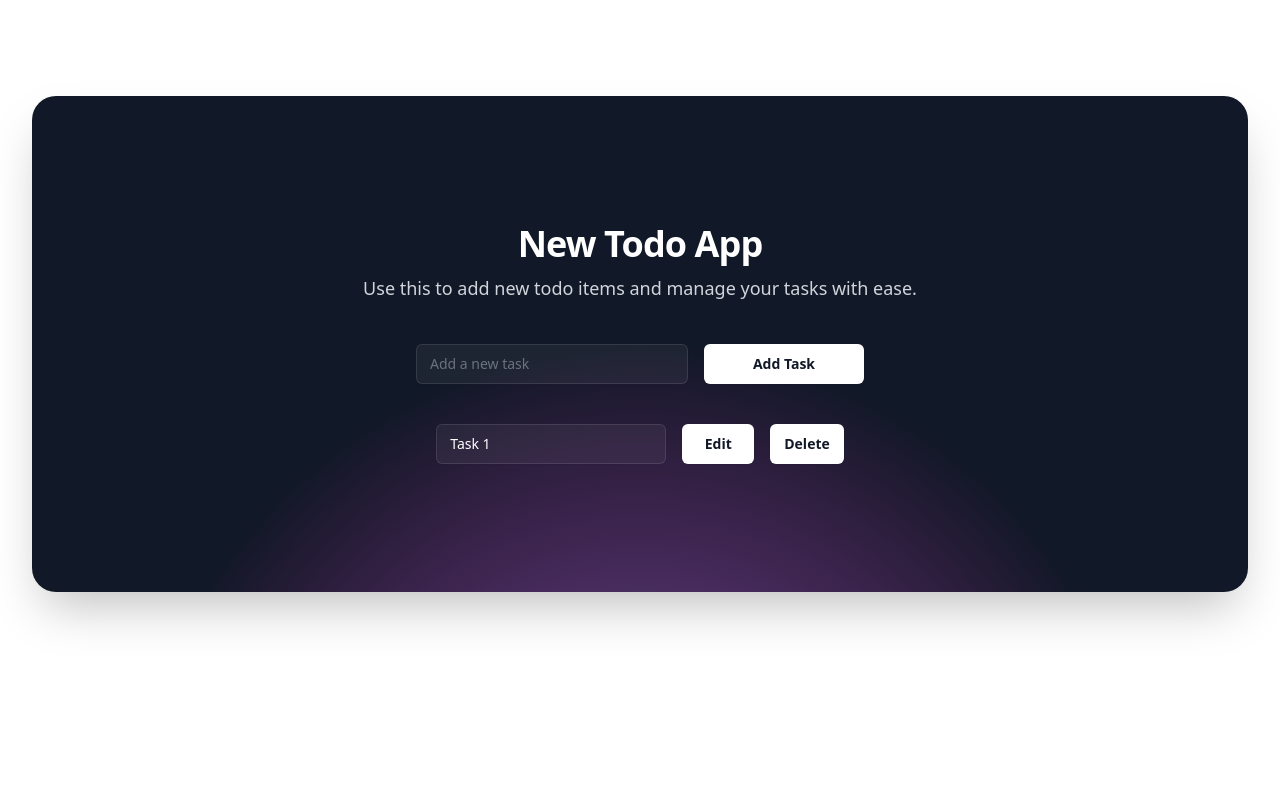
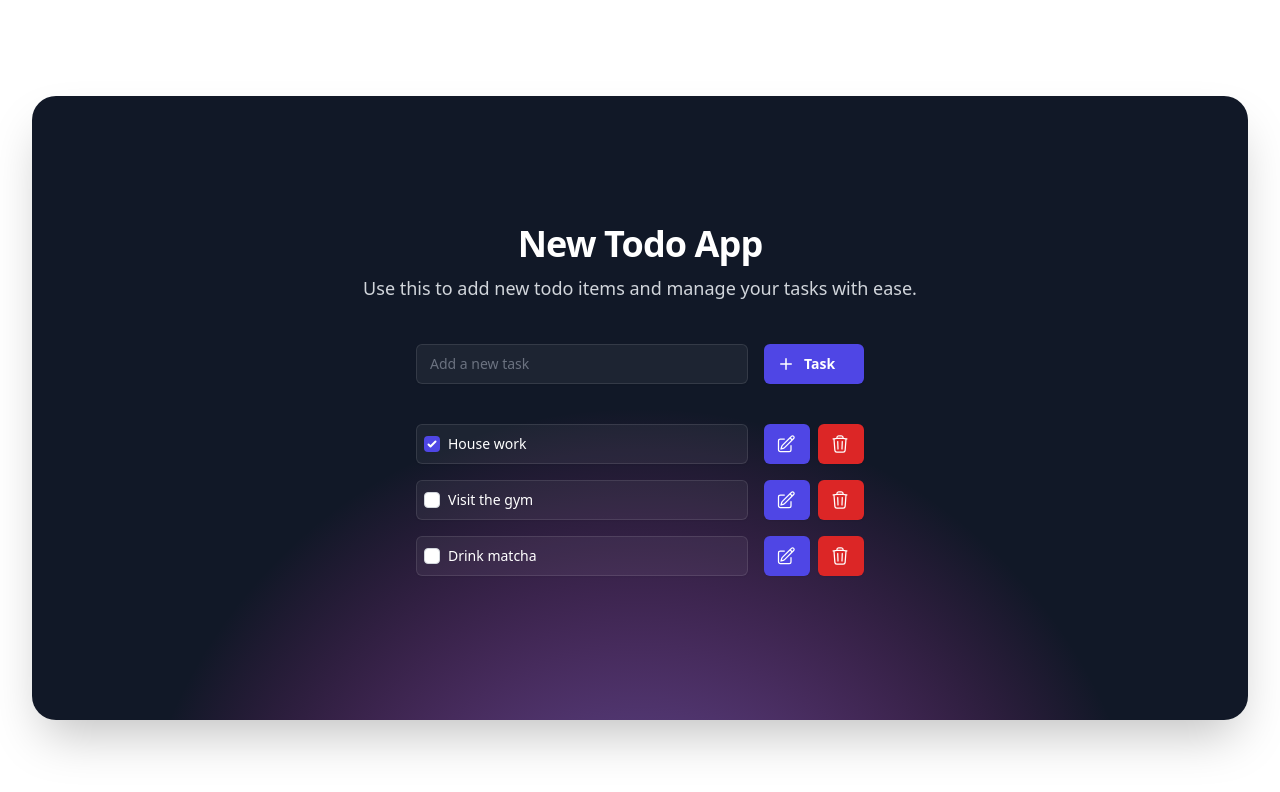
Before and after one commit to tony-sn/todo-app, a React (Vite) app: page / in a window 1280 px wide. Shown: the top 792 px of the page. Built offline with nearby package versions, Linux system fonts and the light colour scheme.

Commit message:
style: change icons, tailwindcss

```diff
--- a/lint-staged.config.js
+++ b/lint-staged.config.js
@@ -3,6 +3,6 @@ module.exports = {
   "*.{ts,tsx}": [
     "eslint . --cache --fix --ext .tsx --ext .ts",
     () => "pnpm tsc",
-    () => "pnpm vitest run",
+    // () => "pnpm vitest run",
   ],
 };
--- a/src/components/Task/index.tsx
+++ b/src/components/Task/index.tsx
@@ -1,3 +1,9 @@
+import {
+  TrashIcon,
+  PencilSquareIcon,
+  CheckIcon,
+} from "@heroicons/react/24/outline";
+
 import { useState } from "react";
 
 export const Task = ({ task, onChange, onDelete }: TaskProps) => {
@@ -5,8 +11,9 @@ export const Task = ({ task, onChange, onDelete }: TaskProps) => {
   let taskContent;
   if (isEditing) {
     taskContent = (
-      <>
       <input
+        aria-label="editable-task"
+        className="relative pl-8 min-w-0 flex-auto rounded-md border-0 bg-white/5 px-3.5 py-2 text-white shadow-sm ring-1 ring-inset ring-white/10 focus:ring-2 focus:ring-inset focus:ring-white sm:text-sm sm:leading-6"
         value={task.text}
         onChange={(e) => {
           onChange({
@@ -15,31 +22,57 @@ export const Task = ({ task, onChange, onDelete }: TaskProps) => {
           });
         }}
       />
-        <button onClick={() => setIsEditing(false)}>Save</button>
-      </>
     );
   } else {
     taskContent = (
-      <>
-        {task.text}
-        <button onClick={() => setIsEditing(true)}>Edit</button>
-      </>
+      <input
+        name="task"
+        type="text"
+        readOnly
+        value={task.text}
+        className="relative pl-8 min-w-0 flex-auto rounded-md border-0 bg-white/5 px-3.5 py-2 text-white shadow-sm ring-1 ring-inset ring-white/10 focus:ring-2 focus:ring-inset focus:ring-white sm:text-sm sm:leading-6"
+      />
     );
   }
   return (
-    <label>
+    <div className="relative flex items-start max-w-md gap-x-4">
       <input
         type="checkbox"
         checked={task.done}
         onChange={(e) => {
+          console.log(task);
+          console.log({ e });
           onChange({
             ...task,
             done: e.target.checked,
           });
         }}
+        className="absolute bottom-3 z-10 cursor-pointer left-2 h-4 w-4 rounded border-gray-300 text-indigo-600 focus:text-indigo-600"
       />
       {taskContent}
-      <button onClick={() => onDelete(task.id)}>Delete</button>
-    </label>
+      <div className="flex gap-x-2">
+        {isEditing ? (
+          <button
+            className="inline-flex items-center gap-x-2 rounded-md bg-indigo-600 px-3.5 py-2.5 text-sm font-semibold text-white shadow-sm hover:bg-indigo-500 focus-visible:outline focus-visible:outline-2 focus-visible:outline-offset-2 focus-visible:outline-indigo-600"
+            onClick={() => setIsEditing(false)}
+          >
+            <CheckIcon className="-ml-0.5 h-5 w-5" />
+          </button>
+        ) : (
+          <button
+            className="inline-flex items-center gap-x-2 rounded-md bg-indigo-600 px-3.5 py-2.5 text-sm font-semibold text-white shadow-sm hover:bg-indigo-500 focus-visible:outline focus-visible:outline-2 focus-visible:outline-offset-2 focus-visible:outline-indigo-600"
+            onClick={() => setIsEditing(true)}
+          >
+            <PencilSquareIcon className="-ml-0.5 h-5 w-5" />
+          </button>
+        )}
+        <button
+          className="inline-flex items-center gap-x-2 rounded-md bg-red-600 px-3.5 py-2.5 text-sm font-semibold text-white shadow-sm hover:bg-red-500 focus-visible:outline focus-visible:outline-2 focus-visible:outline-offset-2 focus-visible:outline-red-600"
+          onClick={() => onDelete(task.id)}
+        >
+          <TrashIcon className="-ml-0.5 h-5 w-5" />
+        </button>
+      </div>
+    </div>
   );
 };
--- a/src/components/TaskList/index.tsx
+++ b/src/components/TaskList/index.tsx
@@ -6,9 +6,9 @@ export const TaskList = ({
   onDeleteTask,
 }: TaskListProps) => {
   return (
-    <ul>
+    <ul className="w-full">
       {tasks.map((task: Task) => (
-        <li key={task.id}>
+        <li key={task.id} className="mb-4">
           <Task
             key={task.id}
             task={task}
--- a/src/templates/CenteredCard.tsx
+++ b/src/templates/CenteredCard.tsx
@@ -1,3 +1,5 @@
+import { TaskList } from "components/TaskList";
+import { PlusIcon } from "@heroicons/react/20/solid";
 import { useState, useReducer } from "react";
 
 const tasksReducer = (state: Task[], action: Action) => {
@@ -59,19 +61,19 @@ export default function CenteredCard() {
     });
   }
 
-  // function handleChangeTask(task: Task) {
-  //   dispatch({
-  //     type: "changed",
-  //     task: task,
-  //   });
-  // }
-  //
-  // function handleDeleteTask(taskId: number) {
-  //   dispatch({
-  //     type: "deleted",
-  //     id: taskId,
-  //   });
-  // }
+  function handleChangeTask(task: Task) {
+    dispatch({
+      type: "changed",
+      task: task,
+    });
+  }
+
+  function handleDeleteTask(taskId: number) {
+    dispatch({
+      type: "deleted",
+      id: taskId,
+    });
+  }
 
   const onAddTask = handleAddTask;
 
@@ -111,9 +113,10 @@ export default function CenteredCard() {
             />
             <button
               type="submit"
-              className="min-w-[10rem] flex-none rounded-md bg-white px-3.5 py-2.5 text-sm font-semibold text-gray-900 shadow-sm hover:bg-gray-100 focus-visible:outline focus-visible:outline-2 focus-visible:outline-offset-2 focus-visible:outline-white"
+              className="min-w-[6.25rem] inline-flex items-center justify-start gap-x-2 rounded-md bg-indigo-600 px-3.5 py-2.5 text-sm font-semibold text-white shadow-sm hover:bg-indigo-500 focus-visible:outline focus-visible:outline-2 focus-visible:outline-offset-2 focus-visible:outline-indigo-600"
             >
-              Add Task
+              <PlusIcon aria-hidden="true" className="-ml-0.5 h-5 w-5" />
+              Task
             </button>
           </form>
 
@@ -121,31 +124,11 @@ export default function CenteredCard() {
             aria-label="card container"
             className="mx-auto mt-10 flex max-w-md gap-x-4"
           >
-            <div aria-label="task 1" className="mx-auto max-w-md gap-x-4 flex">
-              <label htmlFor="Edit task" className="sr-only">
-                Task 1
-              </label>
-              <input
-                id="edit-task"
-                name="edit-task"
-                type="text"
-                readOnly
-                value="Task 1"
-                className="min-w-0 flex-auto rounded-md border-0 bg-white/5 px-3.5 py-2 text-white shadow-sm ring-1 ring-inset ring-white/10 focus:ring-2 focus:ring-inset focus:ring-white sm:text-sm sm:leading-6"
-              />
-              <button
-                type="submit"
-                className="min-w-[4.5rem] flex-none rounded-md bg-white px-3.5 py-2.5 text-sm font-semibold text-gray-900 shadow-sm hover:bg-gray-100 focus-visible:outline focus-visible:outline-2 focus-visible:outline-offset-2 focus-visible:outline-white"
-              >
-                Edit
-              </button>
-              <button
-                type="button"
-                className="min-w-[4.5rem] flex-none rounded-md bg-white px-3.5 py-2.5 text-sm font-semibold text-gray-900 shadow-sm hover:bg-gray-100 focus-visible:outline focus-visible:outline-2 focus-visible:outline-offset-2 focus-visible:outline-white"
-              >
-                Delete
-              </button>
-            </div>
+            <TaskList
+              tasks={tasks}
+              onChangeTask={handleChangeTask}
+              onDeleteTask={handleDeleteTask}
+            />
           </section>
 
           <svg
--- a/src/types/index.d.ts
+++ b/src/types/index.d.ts
@@ -22,12 +22,12 @@ type Action =
 
 type TaskProps = {
   task: Task;
-  onChange: (task: Task) => Task;
+  onChange: (task: Task) => void;
   onDelete: (id: number) => void;
 };
 
 type TaskListProps = {
   tasks: Task[];
-  onChangeTask: (task: Task) => Task;
+  onChangeTask: (task: Task) => void;
   onDeleteTask: (id: number) => void;
 };
```
Also changed, not shown: package.json (+13 -13 lines), 1 other file (tests, documents, lock files or other folders). Lines whose indentation alone changed are shown as unchanged.
